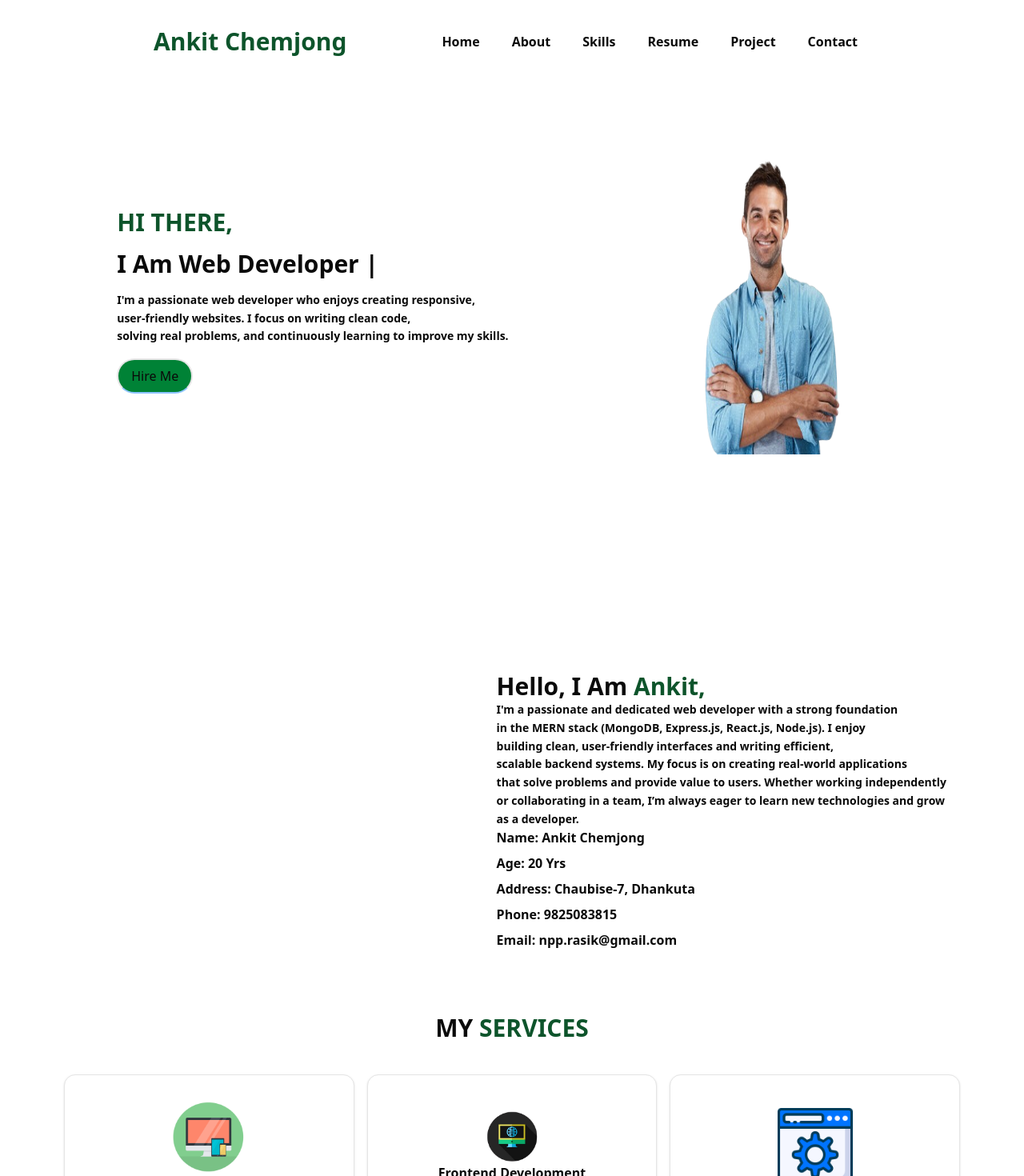
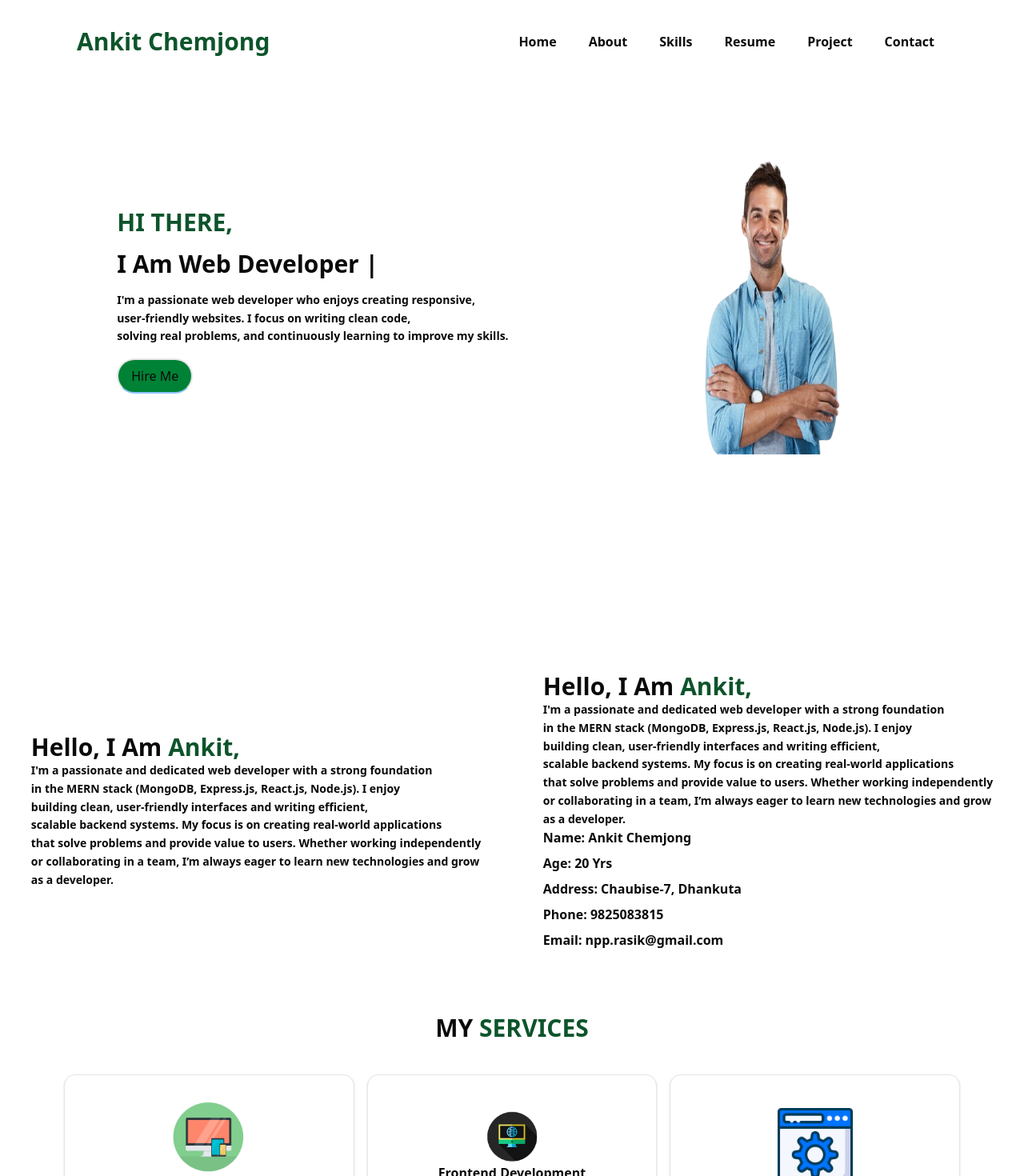
Before and after one commit to AnkitChemjong/Portfolio_Ankit_Chemjong, a React (Vite) app: page / in a window 1280 px wide. Shown: the top 1470 px of the page at 80% size. Built offline with nearby package versions, Linux system fonts and the light colour scheme.

Commit message:
push the ui

```diff
--- a/src/components/Bio.tsx
+++ b/src/components/Bio.tsx
@@ -2,8 +2,16 @@ import React from 'react'
 
 const Bio = () => {
   return (
-    <div className='w-full h-fit py-10 flex flex-row justify-evenly items-center'>
-        <div className='w-1/3'>
+    <div className='w-full h-fit py-10 grid grid-cols-1 md:grid-cols-2 place-items-center'>
+        <div className=''>
+        <h1 className='text-3xl font-bold'>Hello, I Am <span className='text-green-900'>Ankit,</span></h1>
+            <p className='text-sm font-semibold leading-relaxed'>I'm a passionate and dedicated web developer with a strong foundation <br/>
+                 in the MERN stack (MongoDB, Express.js, React.js, Node.js). I enjoy<br/>
+                  building clean, user-friendly interfaces and writing efficient, <br/>
+                  scalable backend systems. My focus is on creating real-world applications <br/>
+                  that solve problems and provide value to users. Whether working independently <br/>
+                  or collaborating in a team, I’m always eager to learn new technologies and grow <br/>
+                  as a developer.</p>
         </div>
         <div className='flex flex-col '>
             <h1 className='text-3xl font-bold'>Hello, I Am <span className='text-green-900'>Ankit,</span></h1>
--- a/src/components/Navbar.tsx
+++ b/src/components/Navbar.tsx
@@ -5,7 +5,7 @@ const Navbar = () => {
     const navLinks=["Home","About","Skills","Resume","Project","Contact"]
   return (
     <div className='flex flex-col w-screen h-screen p-4'>
-    <div className=' flex w-full h-fit px-10 md:px-44 py-4 justify-between items-center'>
+    <div className=' flex w-full h-fit px-10 md:px-20 py-4 justify-between items-center'>
         <div>
             <h1 className='text-3xl font-bold text-green-900'>Ankit Chemjong</h1>
         </div>
```
